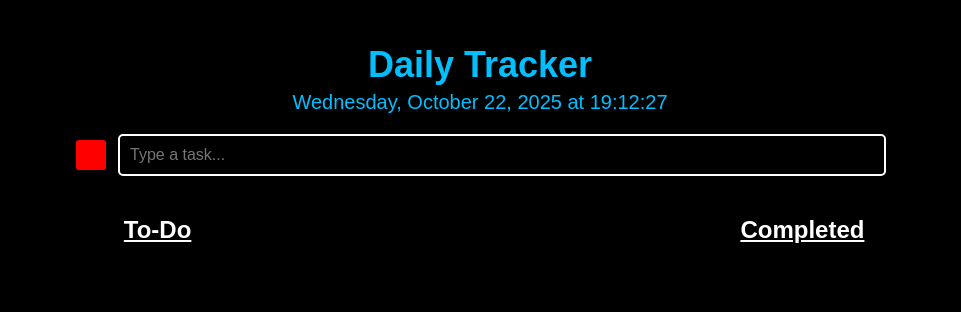
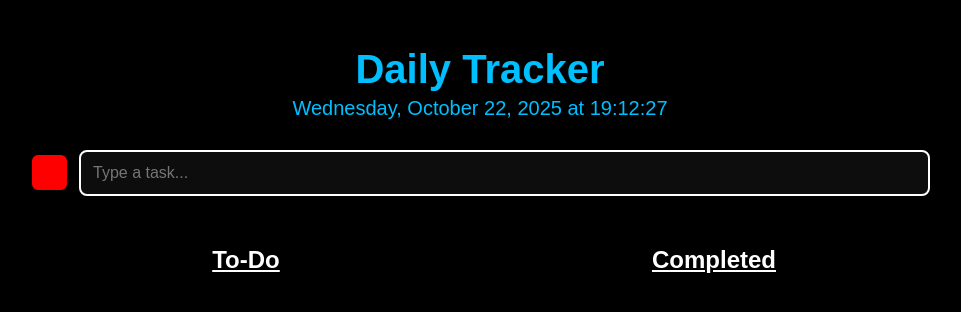
Before and after one commit to jmalacaria/homework-tracker, a plain HTML site: page index.html in a window 1280 px wide. Shown: the whole page, without its empty margins (160-1121 px from the left). Drawn offline with Linux system fonts and the light colour scheme.

Commit message:
Add files via upload

```diff
--- a/index.html
+++ b/index.html
@@ -7,10 +7,11 @@
 <link rel="stylesheet" href="style.css">
 </head>
 <body>
-    <div class="header">
+    <div class="container">
+        <header>
             <h1>Daily Tracker</h1>
             <div id="clock">Loading...</div>
-    </div>
+        </header>
 
         <div class="task-input-container">
             <div id="color-box" class="color-box red"></div>
@@ -27,6 +28,7 @@
                 <ul id="completed-list"></ul>
             </div>
         </div>
+    </div>
 
 <script src="script.js"></script>
 </body>
--- a/script.js
+++ b/script.js
@@ -1,4 +1,4 @@
-// Live EST clock
+// Clock EST USA
 function updateClock() {
     const now = new Date();
     const est = new Date(now.toLocaleString("en-US", { timeZone: "America/New_York" }));
@@ -8,7 +8,7 @@ function updateClock() {
 setInterval(updateClock, 1000);
 updateClock();
 
-// Task color box
+// Color box setup
 const colorBox = document.getElementById('color-box');
 const colors = ['red','orange','green'];
 let colorIndex = 0;
@@ -17,7 +17,7 @@ colorBox.addEventListener('click', () => {
     colorBox.className = `color-box ${colors[colorIndex]}`;
 });
 
-// Load tasks from localStorage
+// Tasks
 let tasks = JSON.parse(localStorage.getItem('dailyTasks') || '[]');
 const todoList = document.getElementById('todo-list');
 const completedList = document.getElementById('completed-list');
@@ -28,6 +28,8 @@ function renderTasks() {
     todoList.innerHTML = '';
     completedList.innerHTML = '';
     const now = Date.now();
+
+    // Remove tasks older than 7 days
     tasks = tasks.filter(t => !t.completedAt || (now - t.completedAt) < 7*24*60*60*1000);
 
     tasks.forEach(task => {
@@ -67,11 +69,8 @@ function renderTasks() {
             renderTasks();
         });
 
-        if(task.completed) {
-            completedList.appendChild(li);
-        } else {
-            todoList.appendChild(li);
-        }
+        if(task.completed) completedList.appendChild(li);
+        else todoList.appendChild(li);
     });
 }
 
--- a/style.css
+++ b/style.css
@@ -3,17 +3,25 @@ body {
     color: #fff;
     font-family: Arial, sans-serif;
     margin: 0;
+    display: flex;
+    justify-content: center;
+    align-items: flex-start;
     padding: 20px;
+    min-height: 100vh;
 }
 
-.header {
-    text-align: center;
-    margin-bottom: 20px;
+.container {
+    width: 900px;
+    max-width: 95%;
 }
 
-.header h1 {
-    font-size: 36px;
-    font-weight: bold;
+header {
+    text-align: center;
+    margin-bottom: 30px;
+}
+
+header h1 {
+    font-size: 40px;
     color: deepskyblue;
     margin-bottom: 5px;
 }
@@ -27,25 +35,25 @@ body {
     display: flex;
     justify-content: center;
     align-items: center;
-    margin-bottom: 20px;
+    margin-bottom: 30px;
 }
 
 #task-input {
-    width: 60%;
-    padding: 10px;
-    background: transparent;
+    flex-grow: 1;
+    padding: 12px;
+    font-size: 16px;
+    background: rgba(255,255,255,0.05);
     border: 2px solid #fff;
-    border-radius: 5px;
+    border-radius: 8px;
     color: #ccc;
-    font-size: 16px;
     outline: none;
 }
 
 .color-box {
-    width: 30px;
-    height: 30px;
+    width: 35px;
+    height: 35px;
     border: 2px solid #000;
-    border-radius: 5px;
+    border-radius: 8px;
     margin-right: 10px;
     cursor: pointer;
     transition: background-color 0.5s ease;
@@ -67,26 +75,30 @@ body {
 .todo-section h2, .completed-section h2 {
     text-align: center;
     text-decoration: underline;
+    margin-bottom: 10px;
 }
 
 #todo-list, #completed-list {
     list-style: none;
     padding: 0;
-    max-height: 400px;
+    max-height: 500px;
     overflow-y: auto;
 }
 
 .task-item {
     display: flex;
     align-items: center;
-    margin-bottom: 8px;
+    margin-bottom: 10px;
     font-size: 18px;
-    transition: transform 0.3s ease, opacity 0.3s ease;
+    background: rgba(255,255,255,0.05);
+    padding: 8px;
+    border-radius: 8px;
+    transition: all 0.3s ease;
 }
 
 .task-checkbox {
-    width: 24px;
-    height: 24px;
+    width: 25px;
+    height: 25px;
     border: 2px solid #fff;
     border-radius: 5px;
     margin-right: 10px;
@@ -97,8 +109,8 @@ body {
 .task-checkbox.checked::after {
     content: '';
     position: absolute;
-    left: 5px;
-    top: 0px;
+    left: 6px;
+    top: 1px;
     width: 6px;
     height: 12px;
     border: solid #fff;
```
Lines whose indentation alone changed are shown as unchanged.
